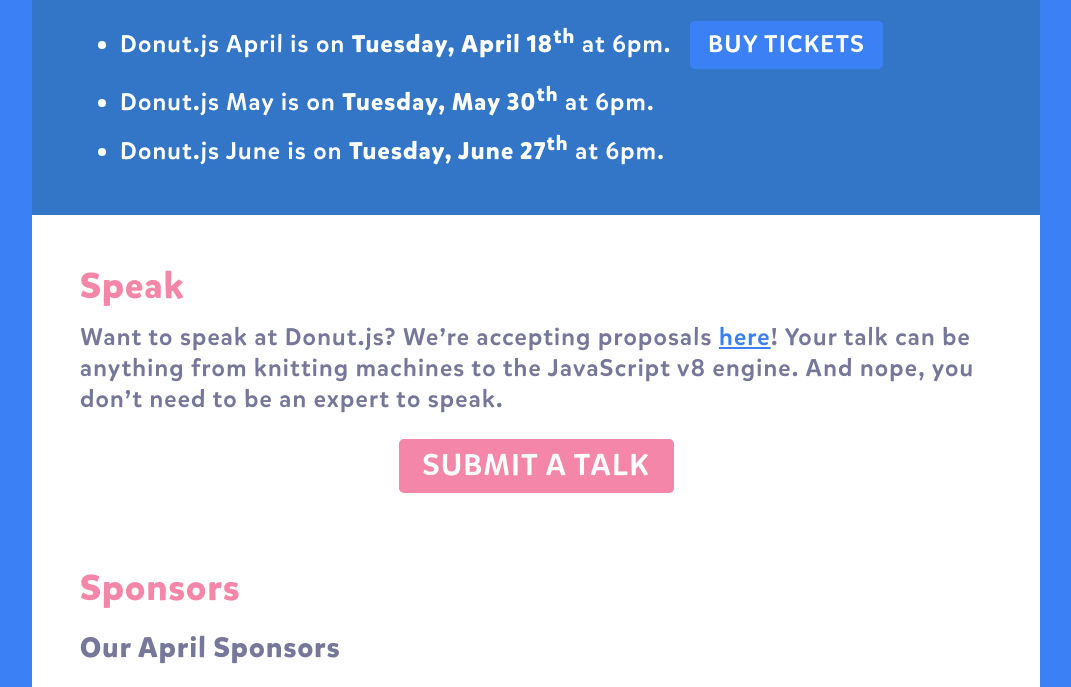
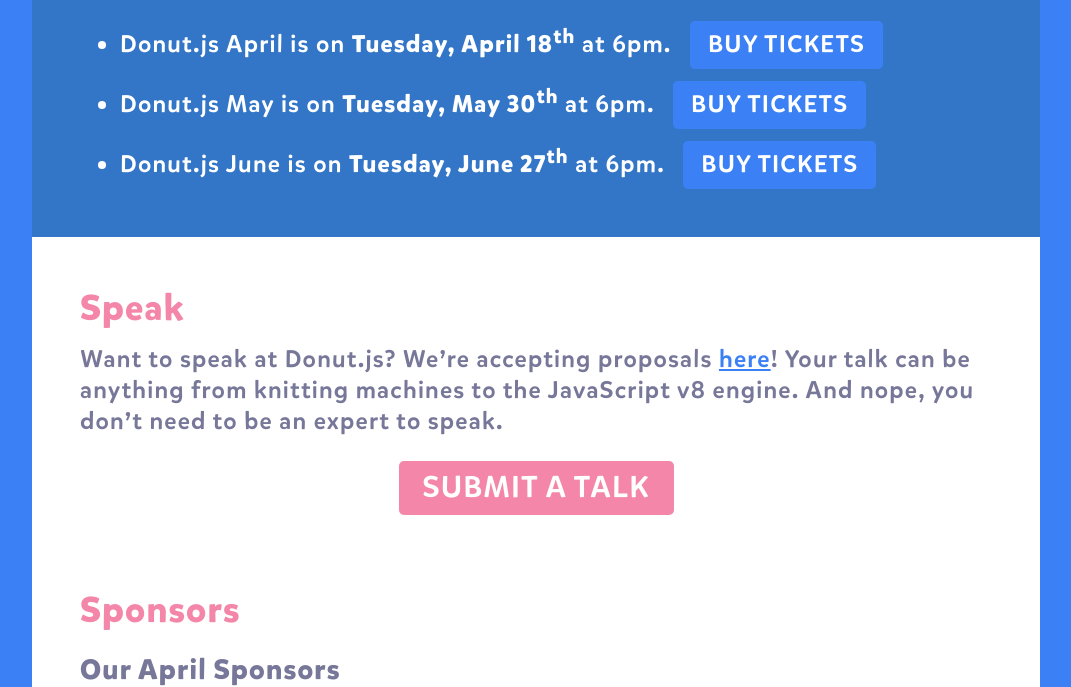
Before and after one commit to donutjs/donutjs.club, a plain HTML site: page index.html in a window 1280 px wide. Shown: the part 2068-2755 px from the top of the page, without its empty margins (104-1175 px from the left). Drawn offline with Linux system fonts and the light colour scheme.

Commit message:
Update index.html

```diff
--- a/index.html
+++ b/index.html
@@ -121,8 +121,8 @@
           <h2>Upcoming Donut.js Events</h2>
           <ul>
             <li>Donut.js April is on <strong>Tuesday, April 18<sup>th</sup></strong> at 6pm. <tito-button class="button inline-button" event="donutjs/donut-js-april-2017">Buy Tickets</tito-button></li>
-            <li>Donut.js May is on <strong>Tuesday, May 30<sup>th</sup></strong> at 6pm.</li>
-            <li>Donut.js June is on <strong>Tuesday, June 27<sup>th</sup></strong> at 6pm.</li>
+            <li>Donut.js May is on <strong>Tuesday, May 30<sup>th</sup></strong> at 6pm. <tito-button class="button inline-button" event="donutjs/donut-js-may-2017">Buy Tickets</tito-button></li>
+            <li>Donut.js June is on <strong>Tuesday, June 27<sup>th</sup></strong> at 6pm. <tito-button class="button inline-button" event="donutjs/donut-js-june-2017">Buy Tickets</tito-button></li>
           </ul>
         </div>
 
```
